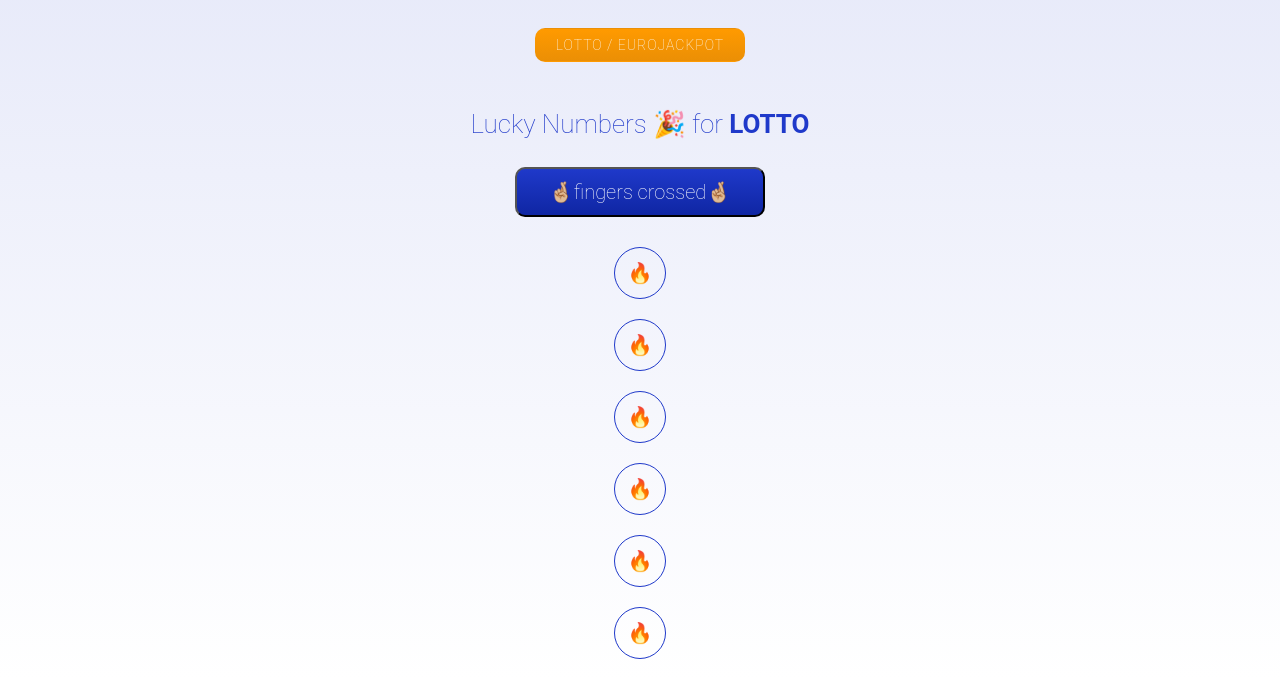
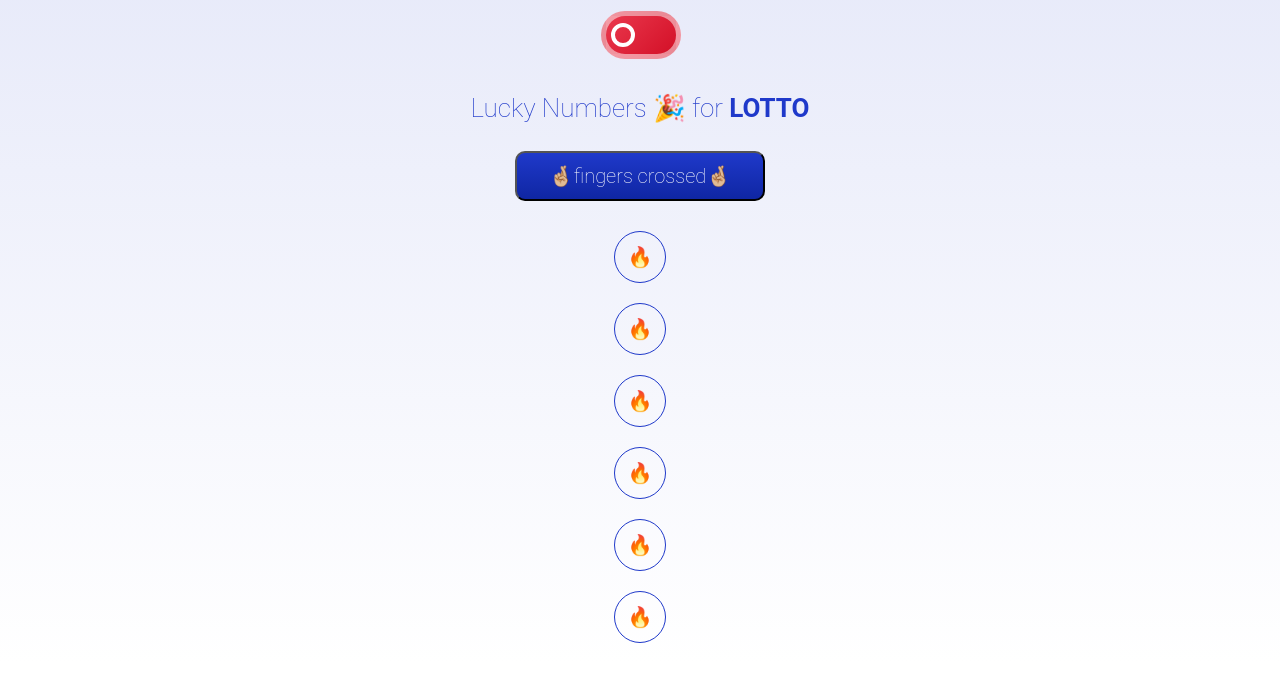
Before and after one commit to wondasom/LottoNumberGenerator, a React (Create React App) app: page / in a window 1280 px wide. Shown: the top 698 px of the page. Built offline with nearby package versions, Linux system fonts and the light colour scheme; the HTML template or start-up script is replaced by a standard one.

Commit message:
add binary toggle btn

```diff
--- a/src/App.js
+++ b/src/App.js
@@ -18,9 +18,10 @@
   render() {
     return (
       <div className="App">
-        <button className="toggleBtn" onClick={this.toggle}>
-          LOTTO / EUROJACKPOT
-        </button>
+        {/* <button className="toggleBtn" onClick={this.toggle}>
+
+        </button> */}
+        <input type="checkbox" onChange={this.toggle} />
         {this.state.lotto && <Lotto />}
         {this.state.eurojackpot && <EuroJackPot />}
       </div>
--- a/src/styles.css
+++ b/src/styles.css
@@ -112,3 +112,37 @@
 .number:nth-of-type(3n+2) {
   background-color: #FFFADE ;
 } */
+
+input[type="checkbox"] {
+  -webkit-appearance: none;
+  height: 38px;
+  width: 70px;
+  background-image: linear-gradient(-45deg, #d31027, #ea384d);
+  border-radius: 30px;
+  outline: none;
+  position: relative;
+  border: 5px solid rgba(255, 255, 255, 0.5);
+  box-sizing: content-box;
+}
+
+input[type="checkbox"]:checked {
+  background-image: linear-gradient(-45deg, #1f39ca, #1f38ca);
+}
+
+input[type="checkbox"]:before {
+  position: absolute;
+  content: "";
+  height: 16px;
+  width: 16px;
+  border: 4px solid white;
+  border-radius: 50%;
+  top: 7px;
+  left: 5px;
+  transition: 0.3s;
+}
+
+input[type="checkbox"]:checked:before {
+  width: 0;
+  left: 50px;
+  border-radius: 5px;
+}
```
